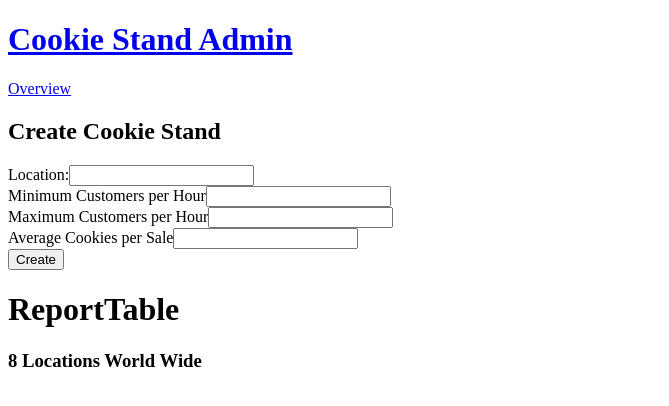
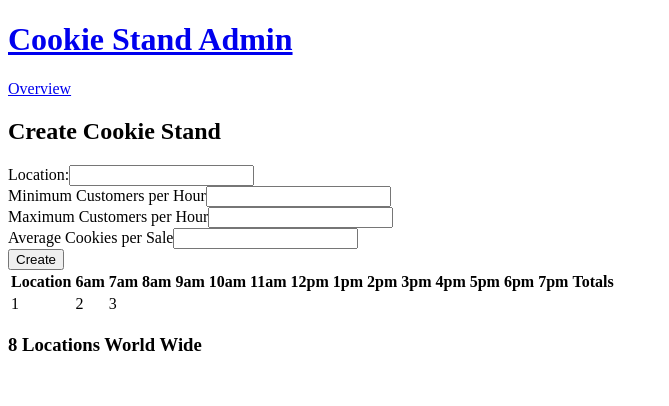
Before and after one commit to danieldills/cookie-stand-admin, a Next.js app: page / in a window 1280 px wide. Shown: the top 406 px of the page, without its empty margins (0-669 px from the left). Built offline with nearby package versions, Linux system fonts and the light colour scheme.

Commit message:
created reporttable and pulled in data

```diff
--- a/components/LocationForm.js
+++ b/components/LocationForm.js
@@ -27,8 +27,15 @@ function LocationForm() {
     setFormItems(newItems);
   };
 
+  const handleSubmit = (e) => {
+    e.preventDefault();
+  };
+
   return (
-    <form className="flex flex-col p-6 mx-20 my-5 bg-green-300 rounded-md">
+    <form
+      onSubmit={handleSubmit}
+      className="flex flex-col p-6 mx-20 my-5 bg-green-300 rounded-md"
+    >
       <div className="mb-4 text-center">
         <h2 className="text-xl">Create Cookie Stand</h2>
       </div>
--- a/components/Main.js
+++ b/components/Main.js
@@ -1,12 +1,20 @@
 import React from "react";
 import LocationForm from "./LocationForm";
 import ReportTable from "./ReportTable";
+import { hours } from "../hours";
 
 function Main() {
+  /*
+
+  hours props to ReportTable - array of hours
+  reports to ReportTable - an array of location objects
+
+  */
+
   return (
     <div>
       <LocationForm />
-      <ReportTable />
+      <ReportTable hours={hours} />
     </div>
   );
 }
--- a/components/ReportTable.js
+++ b/components/ReportTable.js
@@ -1,22 +1,36 @@
 import React from "react";
 
-function ReportTable() {
+function ReportTable(props) {
   /*
 
   Expecting Props
   - hours props -> an array of cookie stand hours(data.js)
   - reports props -> array of all cookie stand objects
 
-  - if reports is empty, render <h2> no cookie stands <h2>
+  - if reports is empty, render <h2>No Cookie Stands Available<h2>
   - otherwise render table
   - need to tally totals for each cookie stand
   - need to tally totals for per hourly slot
   */
-
   return (
-    <div>
-      <h1>ReportTable</h1>
-    </div>
+    <table className="w-1/2 mx-auto my-4">
+      <thead>
+        <tr>
+          <th>Location</th>
+          {props.hours.map((hour) => {
+            return <th key={Math.random()}>{hour}</th>;
+          })}
+          <th>Totals</th>
+        </tr>
+      </thead>
+      <tbody>
+        <tr>
+          <td>1</td>
+          <td>2</td>
+          <td>3</td>
+        </tr>
+      </tbody>
+    </table>
   );
 }
 
--- /dev/null
+++ b/hours.js
@@ -0,0 +1,16 @@
+export const hours = [
+  "6am",
+  "7am",
+  "8am",
+  "9am",
+  "10am",
+  "11am",
+  "12pm",
+  "1pm",
+  "2pm",
+  "3pm",
+  "4pm",
+  "5pm",
+  "6pm",
+  "7pm",
+];
```
